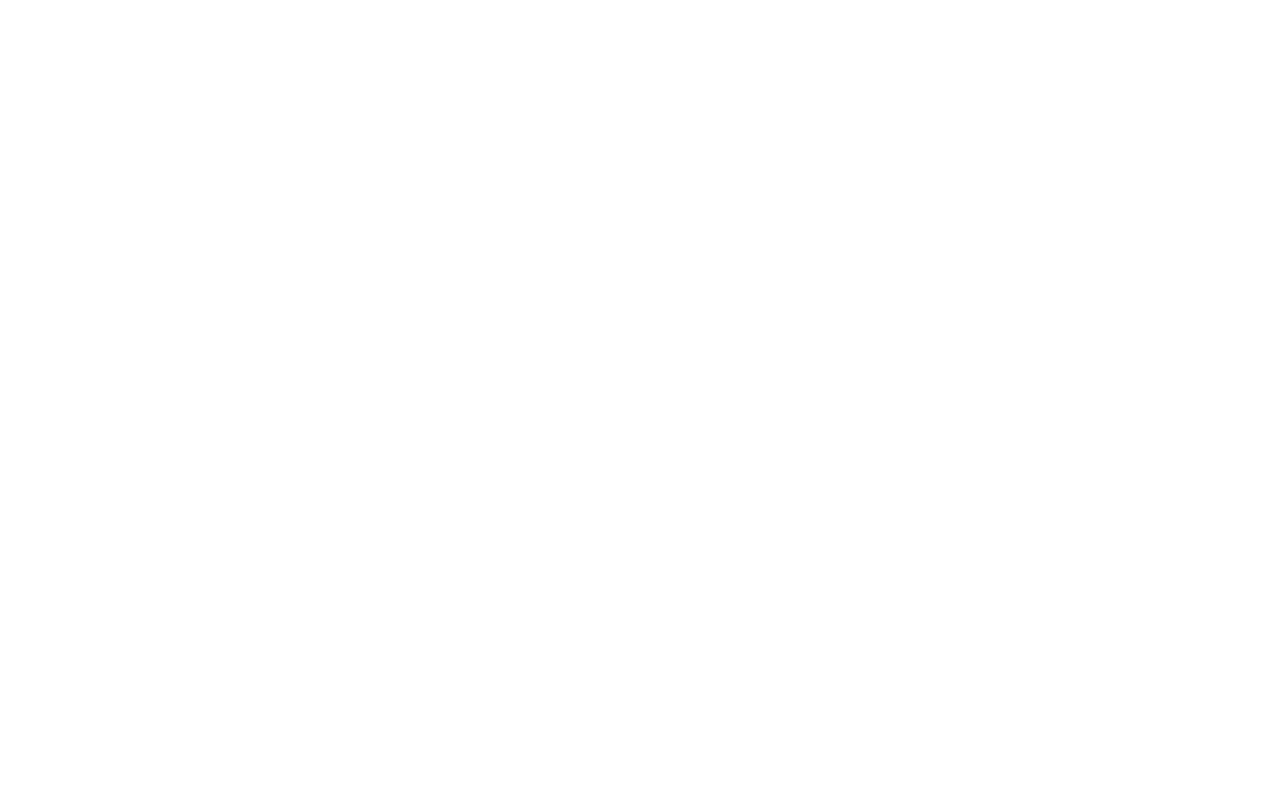
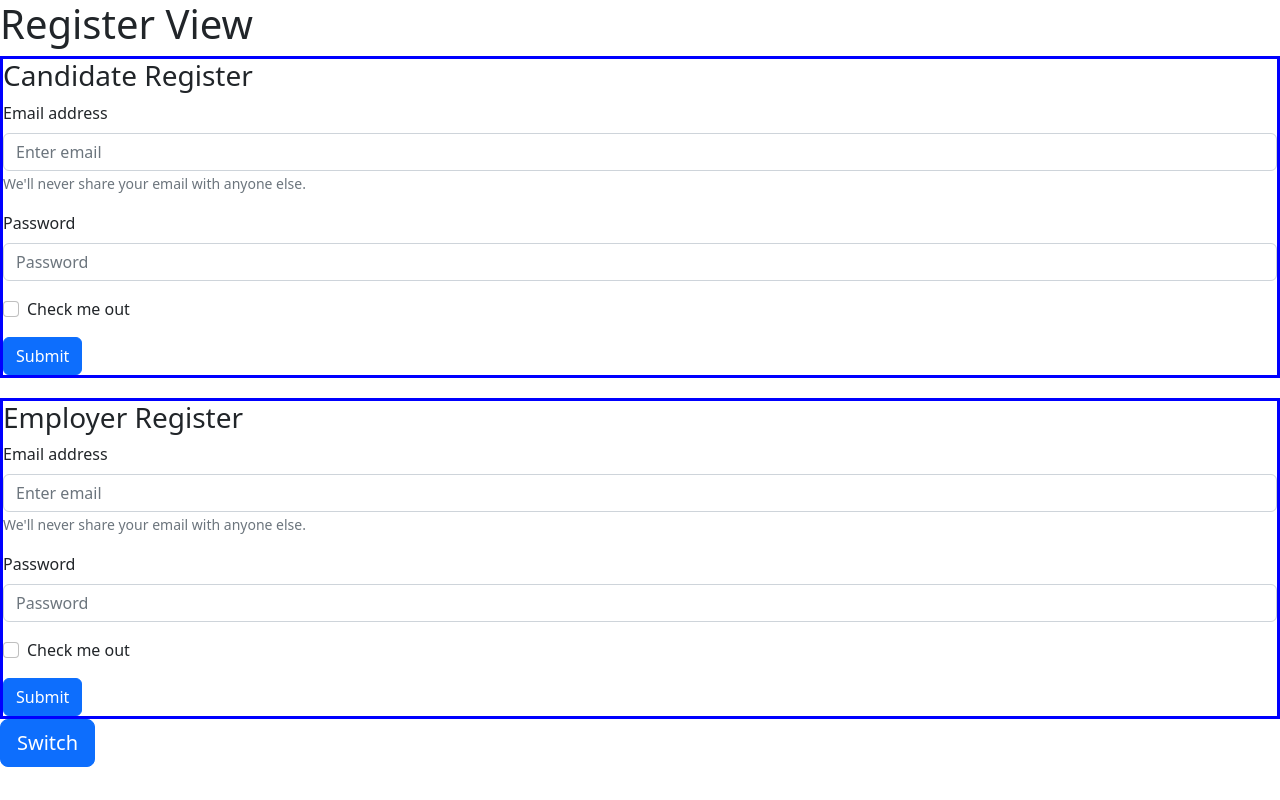
Before and after one commit to chris-menz/phe-frontend, a React (Create React App) app: page /registerView in a window 1280 px wide. Before the commit this address had no page. Built offline with nearby package versions, Linux system fonts and the light colour scheme.

Commit message:
initial register view

```diff
--- a/src/App.js
+++ b/src/App.js
@@ -3,6 +3,8 @@ import './App.css';
 import { Link } from 'react-router-dom';
 import candidateView from "./routes/candidateView"
 import employeeView from "./routes/employerView"
+import registerView from './routes/registerView';
+
 function App() {
   return (
     <div className="App">
@@ -22,6 +24,7 @@ function App() {
         <a>
         <Link to="/candidateView">Candidate View</Link>
         <Link to="/employerView">Employer View</Link>
+        <Link to="/registerView">Register View</Link>
         </a>
       </header>
     </div>
--- /dev/null
+++ b/src/components/candidateRegister.jsx
@@ -0,0 +1,31 @@
+import Button from 'react-bootstrap/Button';
+import Form from 'react-bootstrap/Form';
+
+
+export default function CandidateRegister () {
+    return (
+        <main>
+            <div><h3>Candidate Register</h3></div>
+        <Form>
+            <Form.Group className="mb-3" controlId="formBasicEmail">
+                <Form.Label>Email address</Form.Label>
+                <Form.Control type="email" placeholder="Enter email" />
+                <Form.Text className="text-muted">
+                We'll never share your email with anyone else.
+                </Form.Text>
+            </Form.Group>
+
+        <Form.Group className="mb-3" controlId="formBasicPassword">
+            <Form.Label>Password</Form.Label>
+            <Form.Control type="password" placeholder="Password" />
+        </Form.Group>
+        <Form.Group className="mb-3" controlId="formBasicCheckbox">
+            <Form.Check type="checkbox" label="Check me out" />
+        </Form.Group>
+        <Button variant="primary" type="submit">
+            Submit
+        </Button>
+        </Form>
+        </main>
+    )
+}
--- /dev/null
+++ b/src/components/employerRegister.jsx
@@ -0,0 +1,30 @@
+import Form from 'react-bootstrap/Form';
+import Button from 'react-bootstrap/Button';
+
+export default function EmployerRegister () {
+    return (
+        <main>
+            <div><h3>Employer Register</h3></div>
+        <Form>
+            <Form.Group className="mb-3" controlId="formBasicEmail">
+                <Form.Label>Email address</Form.Label>
+                <Form.Control type="email" placeholder="Enter email" />
+                <Form.Text className="text-muted">
+                We'll never share your email with anyone else.
+                </Form.Text>
+            </Form.Group>
+
+        <Form.Group className="mb-3" controlId="formBasicPassword">
+            <Form.Label>Password</Form.Label>
+            <Form.Control type="password" placeholder="Password" />
+        </Form.Group>
+        <Form.Group className="mb-3" controlId="formBasicCheckbox">
+            <Form.Check type="checkbox" label="Check me out" />
+        </Form.Group>
+        <Button variant="primary" type="submit">
+            Submit
+        </Button>
+        </Form>
+        </main>
+    )
+}
--- a/src/index.js
+++ b/src/index.js
@@ -9,6 +9,7 @@ import {
 } from "react-router-dom";
 import CandidateView from "./routes/candidateView"
 import EmployerView from "./routes/employerView"
+import RegisterView from "./routes/registerView"
 import reportWebVitals from './reportWebVitals';
 
 const root = ReactDOM.createRoot(document.getElementById('root'));
@@ -19,6 +20,7 @@ root.render(
         <Route path="/" element={<App />} />
         <Route path="candidateView" element={<CandidateView />} />
         <Route path="employerView" element={<EmployerView />} />
+        <Route path="registerView" element={<RegisterView />} />
       </Routes>
     </BrowserRouter>
 
--- /dev/null
+++ b/src/routes/registerView.jsx
@@ -0,0 +1,20 @@
+import CandidateRegister from "../components/candidateRegister";
+import EmployerRegister from "../components/employerRegister";
+
+import Button from "react-bootstrap/Button";
+
+export default function RegisterView () {
+    return (
+        <main>
+            <h1>Register View</h1>
+            <div style={{borderStyle: 'solid', borderColor: 'blue'}}>
+                <CandidateRegister></CandidateRegister>
+            </div>
+            <div style={{paddingTop: '20px'}}></div>
+            <div style={{borderStyle: 'solid', borderColor: 'blue'}}>
+            <EmployerRegister></EmployerRegister>
+            </div>
+            <Button variant="primary" size="lg">Switch</Button>
+        </main>
+    )
+}
```
